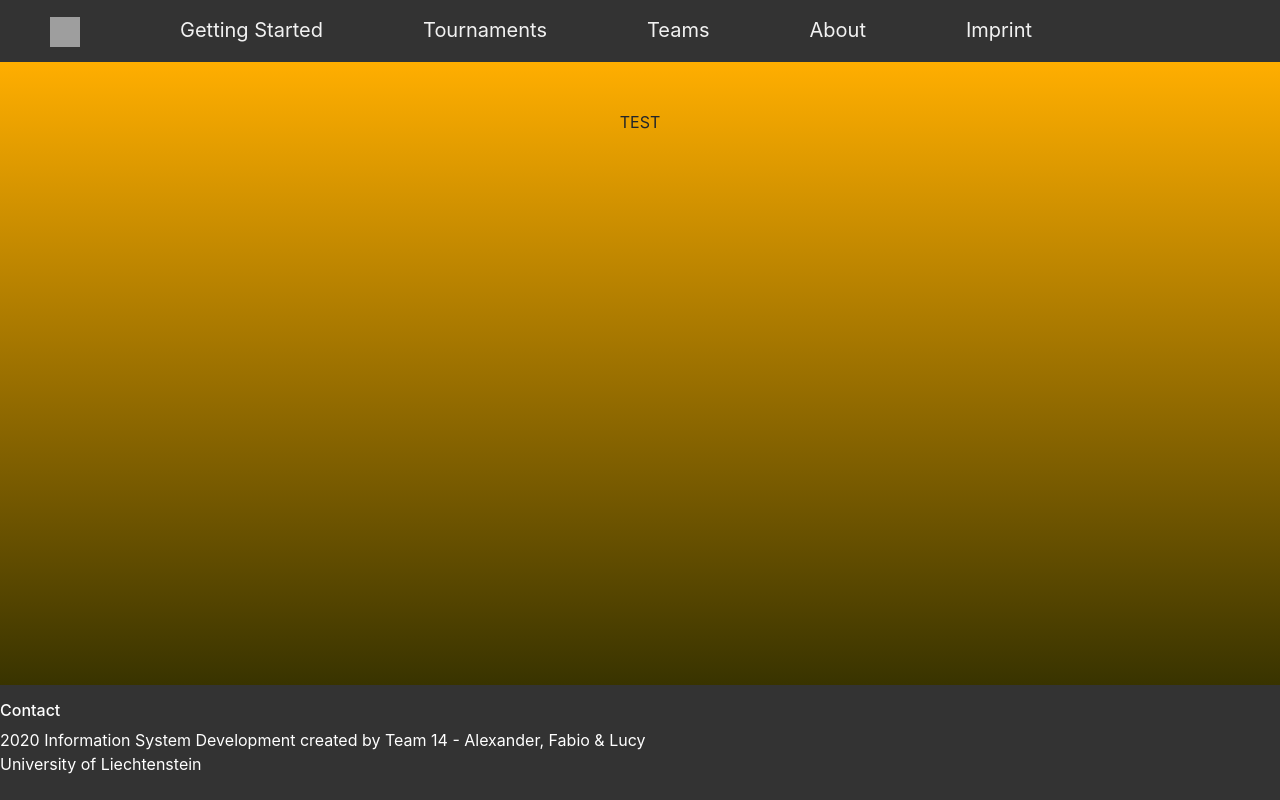
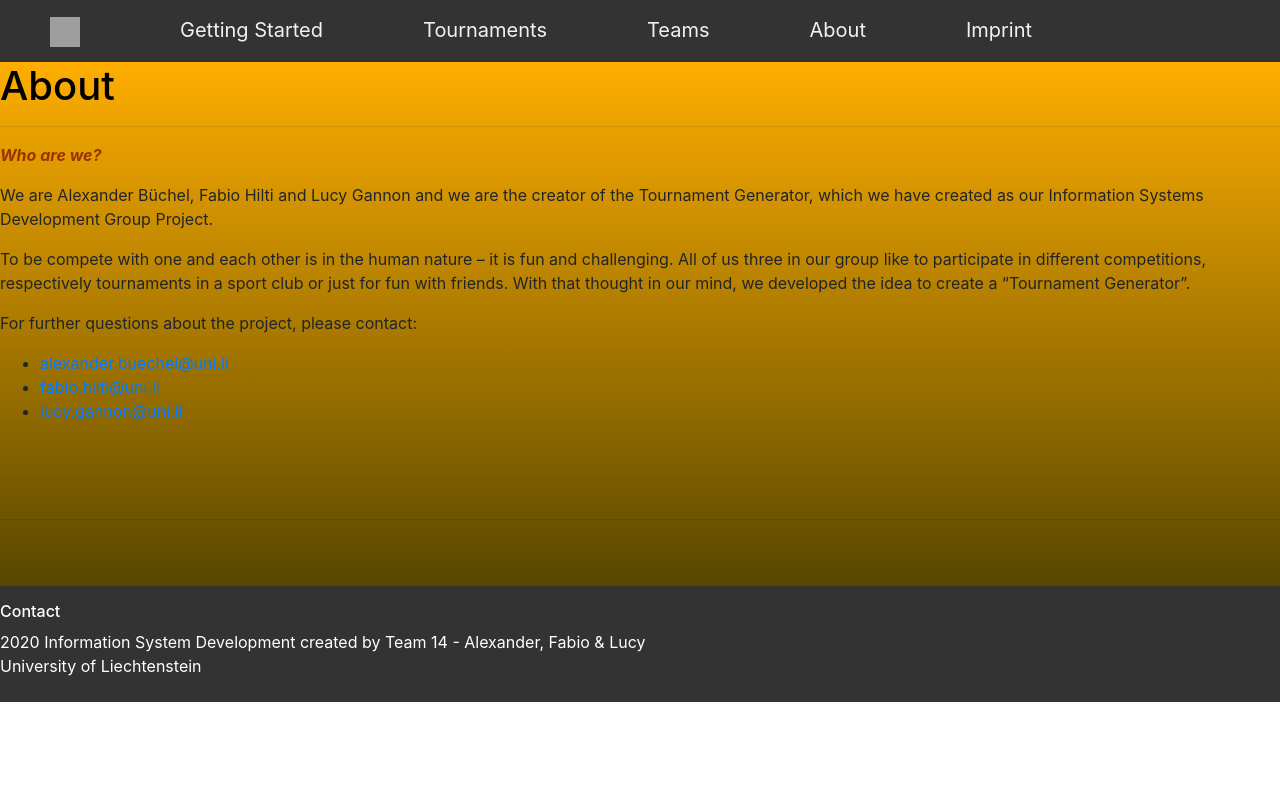
Before and after one commit to BuecAle/TournamentGenerator_ISD, a Django app: page /About/ in a window 1280 px wide. Run offline with Django 3.2, Linux system fonts and the light colour scheme; some libraries are stand-ins or nearby versions; grey boxes are pictures that could not be loaded.

Commit message:
About Information

```diff
--- a/trunk/TournamentGenerator/TournamentGenerator/templates/About.html
+++ b/trunk/TournamentGenerator/TournamentGenerator/templates/About.html
@@ -1,13 +1,24 @@
-{% extends 'Base/base_home.html' %}
+{% extends 'Base/base_2_content.html' %}
 {% load static %}
 
-    {% block mainContent %}
+
+ {% block mainContent %}
     <div class="header">
-    <br>
-    <br>
-    <p style="text-align: center;">TEST</p>
-    </div>>
+    <h1 style="text-align: left;">About</h1>
+    {% endblock %}
 
+{% block mainContent2 %}
+    <p style="text-align: left;"><span style="color: #993300;"><em><strong>Who are we?</strong></em></span></p>
+    <p style="text-align: left;">We are Alexander B&uuml;chel, Fabio Hilti and Lucy Gannon and we are the creator of the Tournament Generator, which we have created as our Information Systems Development Group Project.</p>
+    <p style="text-align: left;">To be compete with one and each other is in the human nature &ndash; it is fun and challenging. All of us three in our group like to participate in different competitions, respectively tournaments in a sport club or just for fun with friends. With that thought in our mind, we developed the idea to create a &ldquo;Tournament Generator&rdquo;.</p>
+    <p style="text-align: left;">For further questions about the project, please contact:</p>
+    <ul style="text-align: left;">
+    <li><a href="mailto:alexander.buechel@uni.li">alexander.buechel@uni.li</a></li>
+    <li><a href="mailto:fabio.hilti@uni.li">fabio.hilti@uni.li</a></li>
+    <li><a href="mailto:lucy.gannon@uni.li">lucy.gannon@uni.</a><a href="mailto:lucy.gannon@uni.li">li</a></li>
+    </ul>
+    <p style="text-align: left;">&nbsp;</p>
+    <p style="text-align: left;">&nbsp;</p>
+    {% endblock %}
 
-
-    {% endblock %}
+</div>
```
